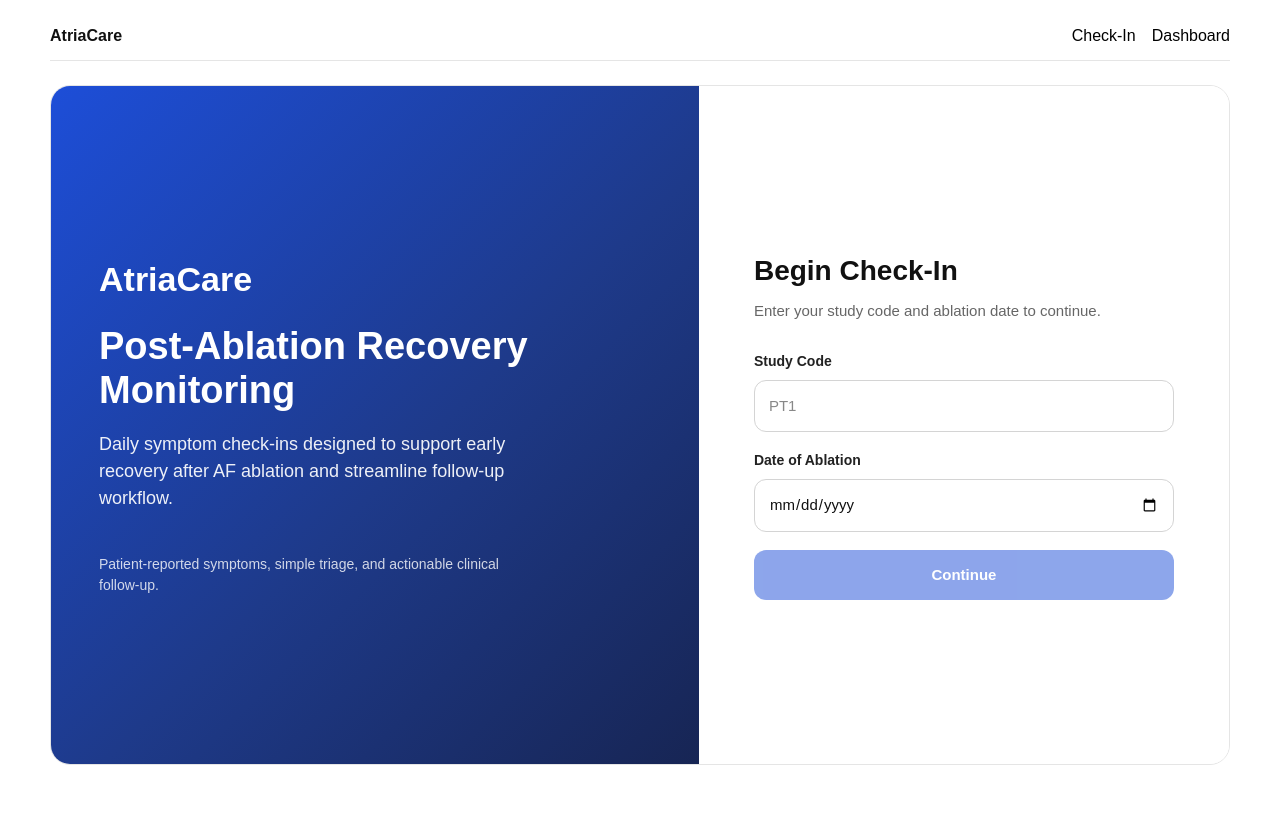
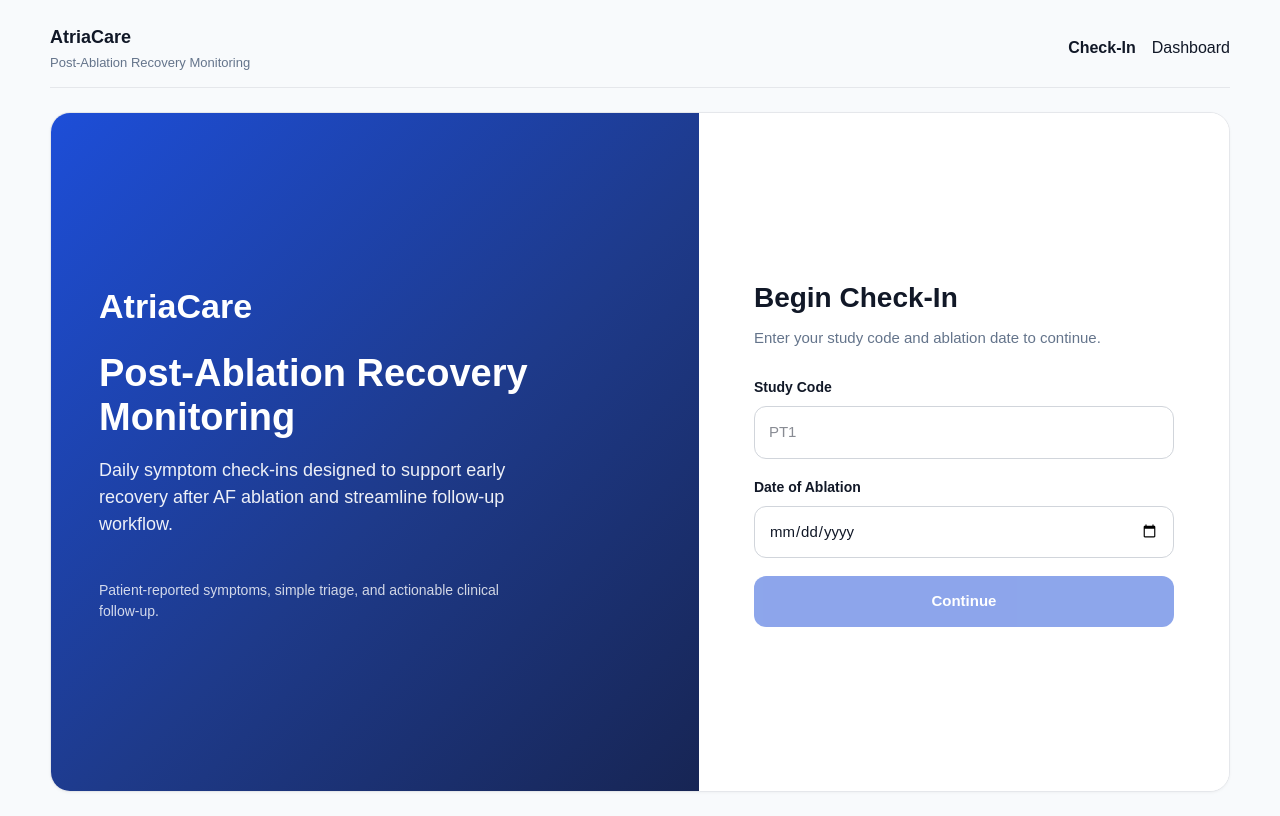
Before and after one commit to nikhilpwarrier/afib-app, a Next.js app: page / in a window 1280 px wide. Built offline with nearby package versions, Linux system fonts and the light colour scheme.

Commit message:
align atriacare patient and dashboard ui

```diff
--- a/app/page.tsx
+++ b/app/page.tsx
@@ -181,9 +181,21 @@ function statusText(status: Status) {
 }
 
 function statusColor(status: Status) {
-  if (status === "urgent") return "#d32f2f";
-  if (status === "attention") return "#f59e0b";
+  if (status === "urgent") return "#dc2626";
+  if (status === "attention") return "#d97706";
   return "#16a34a";
+}
+
+function statusBg(status: Status) {
+  if (status === "urgent") return "#fef2f2";
+  if (status === "attention") return "#fffbeb";
+  return "#f0fdf4";
+}
+
+function statusBorder(status: Status) {
+  if (status === "urgent") return "#fecaca";
+  if (status === "attention") return "#fde68a";
+  return "#bbf7d0";
 }
 
 function OptionButton({
@@ -201,16 +213,75 @@ function OptionButton({
       onClick={onClick}
       style={{
         padding: "12px 16px",
-        borderRadius: 10,
-        border: active ? "1px solid black" : "1px solid #d4d4d4",
-        background: active ? "black" : "white",
-        color: active ? "white" : "black",
-        fontWeight: 500,
+        borderRadius: 12,
+        border: active ? "1px solid #111827" : "1px solid #d4d4d4",
+        background: active ? "#111827" : "white",
+        color: active ? "white" : "#111827",
+        fontWeight: 600,
         cursor: "pointer",
       }}
     >
       {label}
     </button>
+  );
+}
+
+function Shell({
+  children,
+  maxWidth = 1180,
+}: {
+  children: React.ReactNode;
+  maxWidth?: number;
+}) {
+  return (
+    <main
+      style={{
+        minHeight: "100vh",
+        background: "#f8fafc",
+        padding: 24,
+        color: "#111827",
+        fontFamily: "Arial, sans-serif",
+      }}
+    >
+      <div style={{ maxWidth, margin: "0 auto" }}>{children}</div>
+    </main>
+  );
+}
+
+function TopNav() {
+  return (
+    <div
+      style={{
+        display: "flex",
+        justifyContent: "space-between",
+        marginBottom: 24,
+        borderBottom: "1px solid #e5e7eb",
+        paddingBottom: 14,
+        alignItems: "center",
+      }}
+    >
+      <div>
+        <div style={{ fontWeight: 800, fontSize: 18 }}>AtriaCare</div>
+        <div style={{ color: "#64748b", fontSize: 13, marginTop: 2 }}>
+          Post-Ablation Recovery Monitoring
+        </div>
+      </div>
+
+      <div style={{ display: "flex", gap: 16 }}>
+        <a
+          href="/"
+          style={{ textDecoration: "none", color: "#111827", fontWeight: 700 }}
+        >
+          Check-In
+        </a>
+        <a
+          href="/dashboard"
+          style={{ textDecoration: "none", color: "#111827" }}
+        >
+          Dashboard
+        </a>
+      </div>
+    </div>
   );
 }
 
@@ -352,38 +423,8 @@ export default function HomePage() {
   }
 
   return (
-    <main
-      style={{
-        minHeight: "100vh",
-        background: "#ffffff",
-        padding: 24,
-        color: "#111111",
-        fontFamily: "Arial, sans-serif",
-      }}
-    >
-      <div style={{ maxWidth: 1180, margin: "0 auto" }}>
-        <div
-          style={{
-            display: "flex",
-            justifyContent: "space-between",
-            marginBottom: 24,
-            borderBottom: "1px solid #e5e5e5",
-            paddingBottom: 12,
-          }}
-        >
-          <div style={{ fontWeight: "bold" }}>AtriaCare</div>
-          <div style={{ display: "flex", gap: 16 }}>
-            <a href="/" style={{ textDecoration: "none", color: "black" }}>
-              Check-In
-            </a>
-            <a
-              href="/dashboard"
-              style={{ textDecoration: "none", color: "black" }}
-            >
-              Dashboard
-            </a>
-          </div>
-        </div>
+    <Shell>
+      <TopNav />
 
       {step === "register" && (
         <div
@@ -393,8 +434,9 @@ export default function HomePage() {
             minHeight: "calc(100vh - 120px)",
             borderRadius: 20,
             overflow: "hidden",
-              border: "1px solid #e5e5e5",
+            border: "1px solid #e5e7eb",
             background: "white",
+            boxShadow: "0 1px 3px rgba(0,0,0,0.04)",
           }}
         >
           <div
@@ -444,8 +486,8 @@ export default function HomePage() {
                 maxWidth: 420,
               }}
             >
-                Patient-reported symptoms, simple triage, and actionable
-                clinical follow-up.
+              Patient-reported symptoms, simple triage, and actionable clinical
+              follow-up.
             </div>
           </div>
 
@@ -460,12 +502,10 @@ export default function HomePage() {
           >
             <div style={{ maxWidth: 420, width: "100%", margin: "0 auto" }}>
               <div style={{ marginBottom: 28 }}>
-                  <div
-                    style={{ fontSize: 28, fontWeight: 700, marginBottom: 8 }}
-                  >
+                <div style={{ fontSize: 28, fontWeight: 700, marginBottom: 8 }}>
                   Begin Check-In
                 </div>
-                  <div style={{ color: "#666", fontSize: 15 }}>
+                <div style={{ color: "#64748b", fontSize: 15 }}>
                   Enter your study code and ablation date to continue.
                 </div>
               </div>
@@ -477,7 +517,7 @@ export default function HomePage() {
                     fontSize: 14,
                     marginBottom: 8,
                     fontWeight: 600,
-                      color: "#222",
+                    color: "#111827",
                   }}
                 >
                   Study Code
@@ -490,7 +530,7 @@ export default function HomePage() {
                     width: "100%",
                     padding: 14,
                     borderRadius: 12,
-                      border: "1px solid #d4d4d4",
+                    border: "1px solid #d1d5db",
                     fontSize: 15,
                   }}
                 />
@@ -503,7 +543,7 @@ export default function HomePage() {
                     fontSize: 14,
                     marginBottom: 8,
                     fontWeight: 600,
-                      color: "#222",
+                    color: "#111827",
                   }}
                 >
                   Date of Ablation
@@ -516,7 +556,7 @@ export default function HomePage() {
                     width: "100%",
                     padding: 14,
                     borderRadius: 12,
-                      border: "1px solid #d4d4d4",
+                    border: "1px solid #d1d5db",
                     fontSize: 15,
                   }}
                 />
@@ -566,21 +606,23 @@ export default function HomePage() {
       {step === "start" && (
         <div
           style={{
-              border: "1px solid #e5e5e5",
-              borderRadius: 16,
-              padding: 24,
+            border: "1px solid #e5e7eb",
+            borderRadius: 18,
+            padding: 28,
             maxWidth: 760,
             margin: "0 auto",
+            background: "white",
+            boxShadow: "0 1px 3px rgba(0,0,0,0.04)",
           }}
         >
-            <div style={{ marginBottom: 16 }}>
+          <div style={{ marginBottom: 18 }}>
             <h1 style={{ fontSize: 32, marginBottom: 8 }}>
               How are you feeling today?
             </h1>
-              <div style={{ color: "#666" }}>
+            <div style={{ color: "#64748b" }}>
               Study Code <strong>{studyCode}</strong>
             </div>
-              <div style={{ color: "#666", marginTop: 4 }}>
+            <div style={{ color: "#64748b", marginTop: 4 }}>
               Post-ablation • Week <strong>{weeksSinceAblation}</strong>
             </div>
           </div>
@@ -592,9 +634,9 @@ export default function HomePage() {
                 padding: "16px",
                 borderRadius: 12,
                 border: "none",
-                  background: "black",
+                background: "#111827",
                 color: "white",
-                  fontWeight: 600,
+                fontWeight: 700,
                 cursor: "pointer",
               }}
             >
@@ -609,10 +651,10 @@ export default function HomePage() {
               style={{
                 padding: "16px",
                 borderRadius: 12,
-                  border: "1px solid #d4d4d4",
+                border: "1px solid #d1d5db",
                 background: "white",
-                  color: "black",
-                  fontWeight: 600,
+                color: "#111827",
+                fontWeight: 700,
                 cursor: "pointer",
               }}
             >
@@ -624,9 +666,9 @@ export default function HomePage() {
               style={{
                 padding: "12px",
                 borderRadius: 10,
-                  border: "1px solid #d4d4d4",
-                  background: "#fafafa",
-                  color: "black",
+                border: "1px solid #d1d5db",
+                background: "#f8fafc",
+                color: "#111827",
                 cursor: "pointer",
               }}
             >
@@ -639,22 +681,22 @@ export default function HomePage() {
       {step === "symptoms" && (
         <div
           style={{
-              border: "1px solid #e5e5e5",
-              borderRadius: 16,
-              padding: 24,
+            border: "1px solid #e5e7eb",
+            borderRadius: 18,
+            padding: 28,
             maxWidth: 860,
             margin: "0 auto",
+            background: "white",
+            boxShadow: "0 1px 3px rgba(0,0,0,0.04)",
           }}
         >
           <h1 style={{ fontSize: 30, marginBottom: 8 }}>Symptom Details</h1>
-            <p style={{ color: "#666", marginBottom: 24 }}>
+          <p style={{ color: "#64748b", marginBottom: 24 }}>
             Tap the options that best match what you are having.
           </p>
 
           <div style={{ marginBottom: 22 }}>
-              <div style={{ fontWeight: 600, marginBottom: 10 }}>
-                Palpitations
-              </div>
+            <div style={{ fontWeight: 700, marginBottom: 10 }}>Palpitations</div>
             <div
               style={{
                 display: "grid",
@@ -689,7 +731,7 @@ export default function HomePage() {
           </div>
 
           <div style={{ marginBottom: 22 }}>
-              <div style={{ fontWeight: 600, marginBottom: 10 }}>
+            <div style={{ fontWeight: 700, marginBottom: 10 }}>
               Duration of symptoms
             </div>
             <div
@@ -718,9 +760,7 @@ export default function HomePage() {
           </div>
 
           <div style={{ marginBottom: 22 }}>
-              <div style={{ fontWeight: 600, marginBottom: 10 }}>
-                Chest pain
-              </div>
+            <div style={{ fontWeight: 700, marginBottom: 10 }}>Chest pain</div>
             <div
               style={{
                 display: "grid",
@@ -742,7 +782,7 @@ export default function HomePage() {
           </div>
 
           <div style={{ marginBottom: 22 }}>
-              <div style={{ fontWeight: 600, marginBottom: 10 }}>
+            <div style={{ fontWeight: 700, marginBottom: 10 }}>
               Shortness of breath
             </div>
             <div
@@ -771,7 +811,7 @@ export default function HomePage() {
           </div>
 
           <div style={{ marginBottom: 22 }}>
-              <div style={{ fontWeight: 600, marginBottom: 10 }}>
+            <div style={{ fontWeight: 700, marginBottom: 10 }}>
               Precipitating factor
             </div>
             <div
@@ -816,8 +856,9 @@ export default function HomePage() {
                 alignItems: "center",
                 gap: 10,
                 padding: 14,
-                  border: "1px solid #d4d4d4",
-                  borderRadius: 10,
+                border: "1px solid #d1d5db",
+                borderRadius: 12,
+                background: "#f8fafc",
               }}
             >
               <input
@@ -835,9 +876,9 @@ export default function HomePage() {
               style={{
                 padding: "12px 18px",
                 borderRadius: 10,
-                  border: "1px solid #d4d4d4",
+                border: "1px solid #d1d5db",
                 background: "white",
-                  color: "black",
+                color: "#111827",
                 cursor: "pointer",
                 fontWeight: 600,
               }}
@@ -851,10 +892,10 @@ export default function HomePage() {
                 padding: "12px 18px",
                 borderRadius: 10,
                 border: "none",
-                  background: "black",
+                background: "#111827",
                 color: "white",
                 cursor: "pointer",
-                  fontWeight: 600,
+                fontWeight: 700,
               }}
             >
               Submit Check-In
@@ -866,21 +907,28 @@ export default function HomePage() {
       {step === "result" && savedRecord && (
         <div
           style={{
-              border: `2px solid ${statusColor(savedRecord.status)}`,
-              borderRadius: 16,
-              padding: 24,
+            border: `1px solid ${statusBorder(savedRecord.status)}`,
+            background: "white",
+            borderRadius: 18,
+            padding: 28,
             maxWidth: 760,
             margin: "0 auto",
+            boxShadow: "0 1px 3px rgba(0,0,0,0.04)",
           }}
         >
           <h1 style={{ fontSize: 30, marginBottom: 12 }}>Check-In Saved</h1>
 
           <div
             style={{
+              display: "inline-block",
               fontWeight: 700,
               color: statusColor(savedRecord.status),
-                fontSize: 20,
-                marginBottom: 10,
+              fontSize: 18,
+              marginBottom: 14,
+              background: statusBg(savedRecord.status),
+              border: `1px solid ${statusBorder(savedRecord.status)}`,
+              padding: "8px 12px",
+              borderRadius: 999,
             }}
           >
             {statusText(savedRecord.status)}
@@ -899,9 +947,10 @@ export default function HomePage() {
             style={{
               marginTop: 16,
               padding: 14,
-                background: "#fafafa",
-                borderRadius: 10,
-                border: "1px solid #ececec",
+              background: "#f8fafc",
+              borderRadius: 12,
+              border: "1px solid #e5e7eb",
+              color: "#334155",
             }}
           >
             {savedRecord.summary}
@@ -913,9 +962,9 @@ export default function HomePage() {
               style={{
                 padding: "12px 18px",
                 borderRadius: 10,
-                  border: "1px solid #d4d4d4",
+                border: "1px solid #d1d5db",
                 background: "white",
-                  color: "black",
+                color: "#111827",
                 cursor: "pointer",
                 fontWeight: 600,
               }}
@@ -929,10 +978,10 @@ export default function HomePage() {
                 display: "inline-block",
                 padding: "12px 18px",
                 borderRadius: 10,
-                  background: "black",
+                background: "#111827",
                 color: "white",
                 textDecoration: "none",
-                  fontWeight: 600,
+                fontWeight: 700,
               }}
             >
               Go to Dashboard
@@ -940,7 +989,6 @@ export default function HomePage() {
           </div>
         </div>
       )}
-      </div>
-    </main>
+    </Shell>
   );
 }
```
Lines whose indentation alone changed are shown as unchanged.
